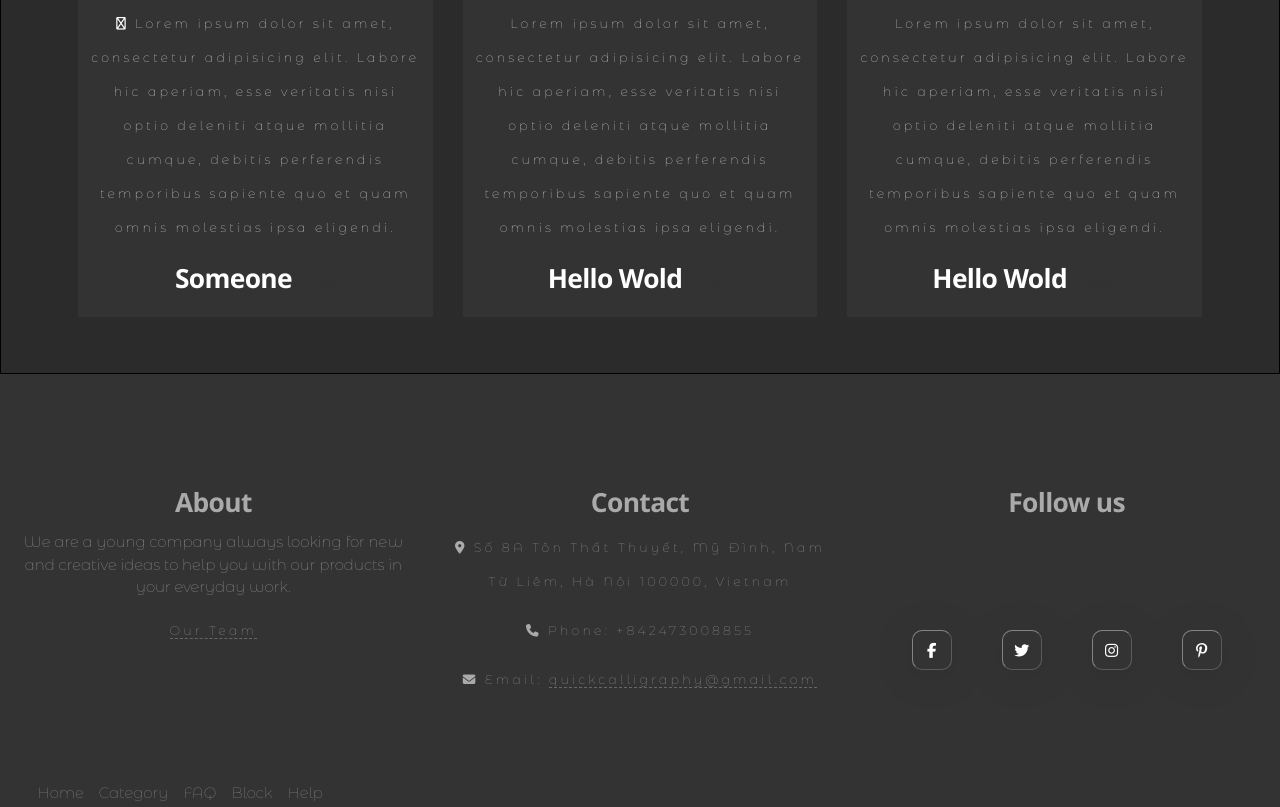
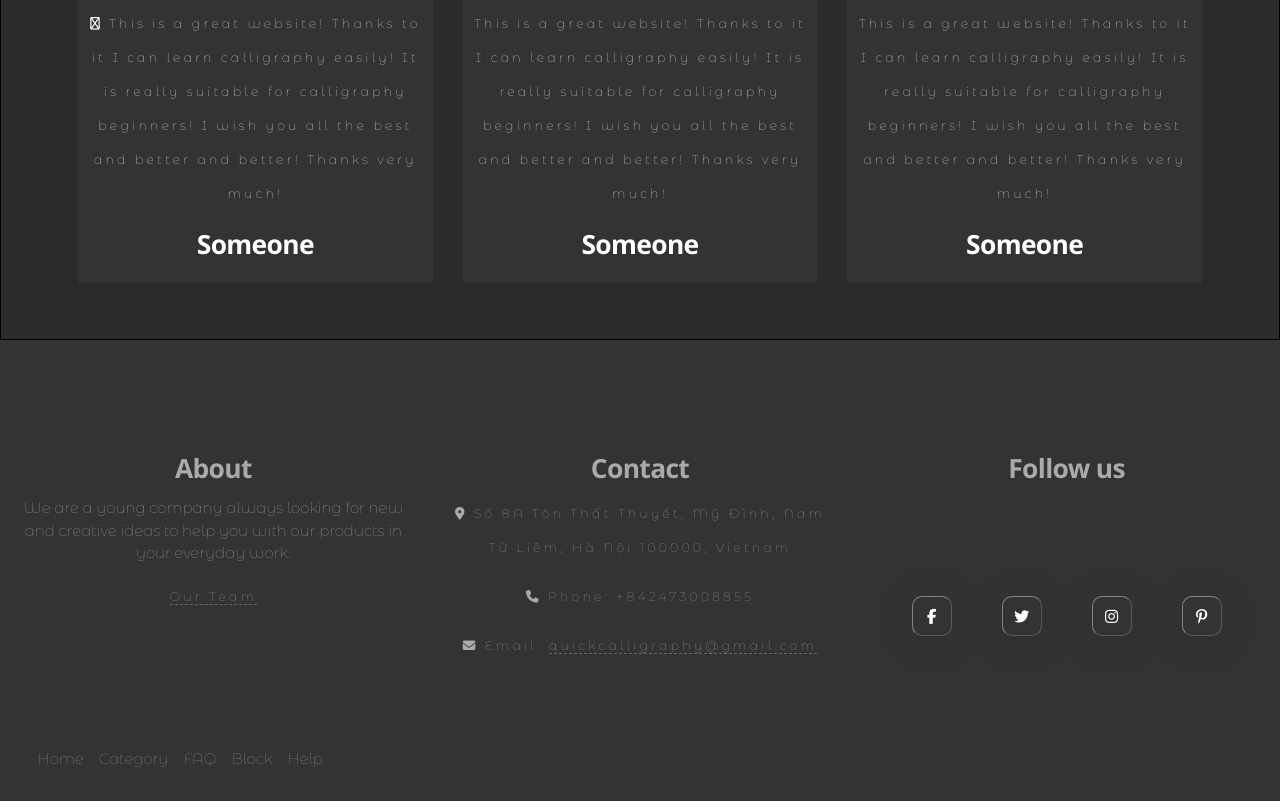
Before and after one commit to vungoctan1109/TH2012E_Project_Sem1, a plain HTML site: page home.html in a window 1280 px wide. Shown: the part 5203-6010 px from the top of the page. Drawn offline with nearby package versions, Linux system fonts and the light colour scheme; a web font is replaced by a local one.

Commit message:
Binh update bai

```diff
--- a/home.html
+++ b/home.html
@@ -1,5 +1,6 @@
 <!DOCTYPE html>
 <html lang="en">
+
 <head>
     <meta charset="UTF-8">
     <meta name="viewport" content="width=device-width, initial-scale=1.0">
@@ -20,6 +21,7 @@
     <link rel="stylesheet" href="../TH2012E_Project_Sem1/css/home.css">
     <title>Home</title>
 </head>
+
 <body>
     <!-- loaderbox -->
     <div class="loaderbox">
@@ -105,14 +107,11 @@
                             </div>
                         </li>
                         <li class="nav-link" style="--i: 1.1s">
-                            <a href="#">Contact<i class="fas fa-caret-down"></i></a>
+                            <a href="../TH2012E_Project_Sem1/Contact_Us.html">Contact<i class="fas fa-caret-down"></i></a>
                             <div class="dropdown">
                                 <ul>
                                     <li class="dropdown-link">
                                         <a href="#">About</a>
-                                    </li>
-                                    <li class="dropdown-link">
-                                        <a href="#">FAQ</a>
                                     </li>
                                     <li class="dropdown-link">
                                         <a href="#">FreedBack</a>
@@ -381,36 +380,33 @@
                                     <img src="../TH2012E_Project_Sem1/img/user1.jpg" alt="" class="user" />
                                     <div class="blockquote">
                                         <i class="far fa-quote-right"></i>
-                                        Lorem ipsum dolor sit amet, consectetur adipisicing elit. Labore
-                                        hic aperiam, esse veritatis nisi optio deleniti atque mollitia
-                                        cumque, debitis perferendis temporibus sapiente quo et quam
-                                        omnis molestias ipsa eligendi.
+                                        This is a great website! Thanks to it I can learn calligraphy easily! It is
+                                        really suitable for calligraphy beginners! I wish you all the best and better
+                                        and better! Thanks very much!
                                     </div>
-                                    <h3>Someone<span>Hi there!</span></h3>
+                                    <h3>Someone</h3>
                                 </div>
                             </div>
                             <div class="col-md-4 text-center w3-col l4 s12">
                                 <div class="profile">
                                     <img src="../TH2012E_Project_Sem1/img/user2.jpg" alt="" class="user" />
                                     <div class="blockquote">
-                                        Lorem ipsum dolor sit amet, consectetur adipisicing elit. Labore
-                                        hic aperiam, esse veritatis nisi optio deleniti atque mollitia
-                                        cumque, debitis perferendis temporibus sapiente quo et quam
-                                        omnis molestias ipsa eligendi.
+                                         This is a great website! Thanks to it I can learn calligraphy easily! It is
+                                        really suitable for calligraphy beginners! I wish you all the best and better
+                                        and better! Thanks very much!
                                     </div>
-                                    <h3>Hello Wold <span>Hi there!</span></h3>
+                                    <h3>Someone</h3>
                                 </div>
                             </div>
                             <div class="col-md-4 text-center w3-col l4 s12">
                                 <div class="profile">
                                     <img src="../TH2012E_Project_Sem1/img/user3.jpg" alt="" class="user" />
                                     <div class="blockquote">
-                                        Lorem ipsum dolor sit amet, consectetur adipisicing elit. Labore
-                                        hic aperiam, esse veritatis nisi optio deleniti atque mollitia
-                                        cumque, debitis perferendis temporibus sapiente quo et quam
-                                        omnis molestias ipsa eligendi.
+                                        This is a great website! Thanks to it I can learn calligraphy easily! It is
+                                        really suitable for calligraphy beginners! I wish you all the best and better
+                                        and better! Thanks very much!
                                     </div>
-                                    <h3>Hello Wold <span>Hi there!</span></h3>
+                                    <h3>Someone</h3>
                                 </div>
                             </div>
                         </div>
```
Also changed, not shown: history.html (+1 -1 lines), need.html (+1 -1 lines), whatcalligraphy.html (+1 -1 lines), 1 other file.
